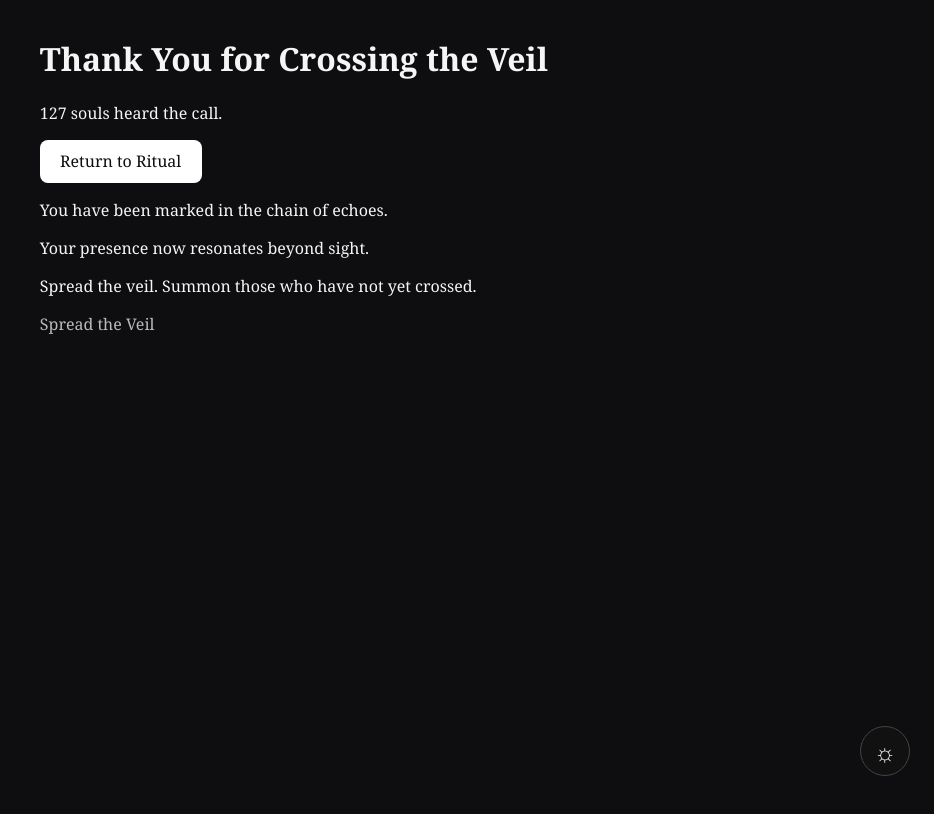
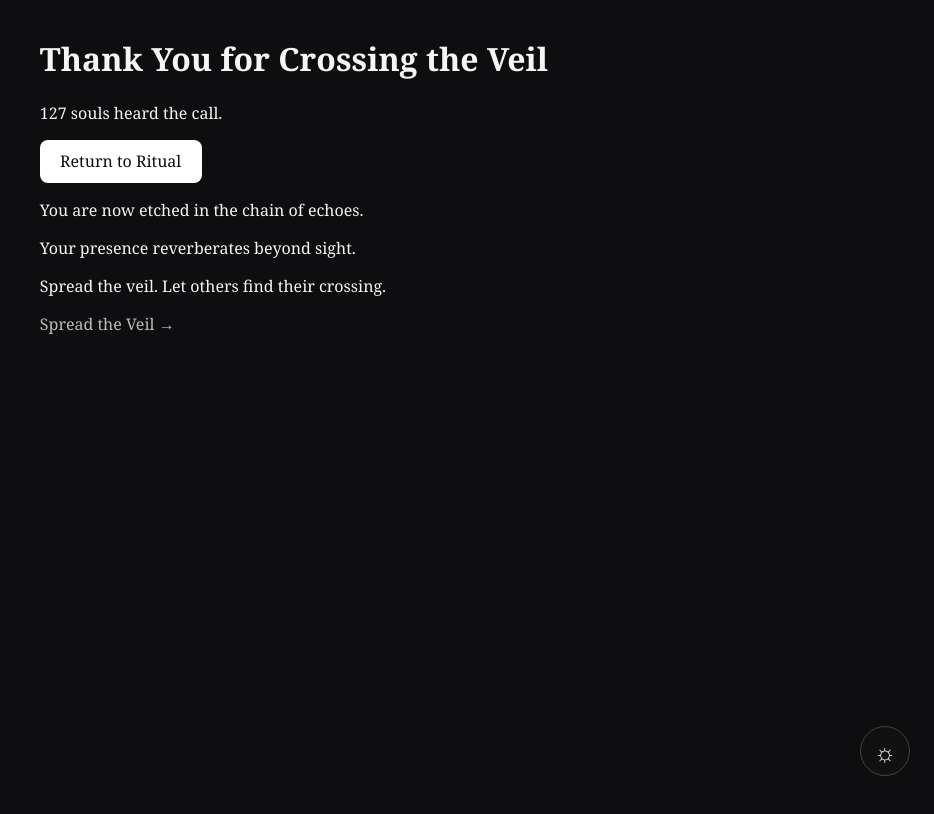
Before and after one commit to ArtyTheLegend/souloneth, a React (Vite) app: page /thankyou in a window 1280 px wide. Shown: the top 814 px of the page, without its empty margins (346-1280 px from the left). Built offline with nearby package versions, Linux system fonts and the light colour scheme; no server answers; the database is empty.

Commit message:
Final polish: Thank You page with fade-in lore and improved CTA

```diff
--- a/src/components/ThankYou.jsx
+++ b/src/components/ThankYou.jsx
@@ -30,33 +30,38 @@ export default function ThankYou() {
 
   return (
     <div className="flex flex-col items-center justify-center min-h-screen p-8 text-center text-white bg-black">
-      <h1 className="text-4xl font-bold mb-4 tracking-wider">
+      <h1 className="text-4xl font-bold mb-6 tracking-wide">
         Thank You for Crossing the Veil
       </h1>
 
-      <p className="text-lg italic mb-8 text-gray-400">
+      <p className="text-lg italic mb-10 text-gray-400">
         {soulCount === null ? 'Counting the echoes...' : `${soulCount.toLocaleString()} souls heard the call.`}
       </p>
 
-      <div className="my-10">
+      <div className="mb-16">
         <ReturnToRitualButton />
       </div>
 
       {revealLore && (
-        <div className="mt-12 border-t border-gray-700 pt-8 text-sm text-gray-400 transition-opacity duration-1000 ease-in opacity-100">
-          <p className="mb-3">You have been marked in the chain of echoes.</p>
-          <p className="mb-3">Your presence now resonates beyond sight.</p>
-          <p className="mb-6">
-            Spread the veil. Summon those who have not yet crossed.
-          </p>
+        <div className="opacity-0 animate-fade-in mt-12 border-t border-gray-700 pt-8 text-sm text-gray-400 max-w-xl">
+          <p className="mb-3">You are now etched in the chain of echoes.</p>
+          <p className="mb-3">Your presence reverberates beyond sight.</p>
+          <p className="mb-6">Spread the veil. Let others find their crossing.</p>
           <a
             href="/"
-            className="inline-block px-6 py-2 mt-4 border border-gray-500 rounded hover:bg-gray-800 transition"
+            className="inline-block px-6 py-2 border border-white rounded hover:bg-white hover:text-black transition duration-300"
           >
-            Spread the Veil
+            Spread the Veil →
           </a>
         </div>
       )}
+
+      <style jsx>{`
+        .animate-fade-in {
+          opacity: 1;
+          transition: opacity 1.5s ease-in;
+        }
+      `}</style>
     </div>
   );
 }
```
